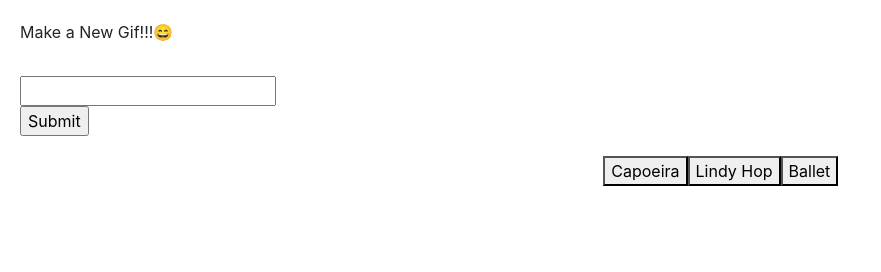
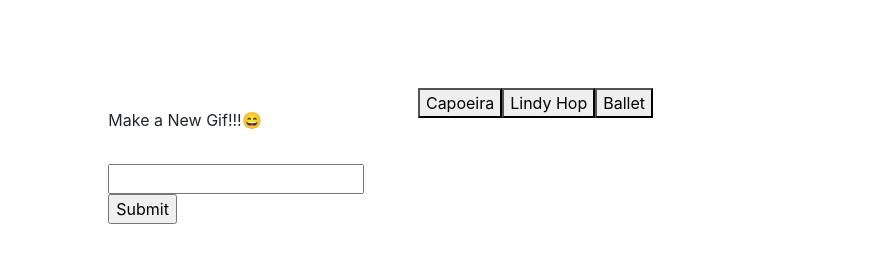
Before and after one commit to dandiflower/GifTastic, a plain HTML site: page index.html in a window 1280 px wide. Shown: the whole page, without its empty margins (0-881 px from the left). Drawn offline with nearby package versions, Linux system fonts and the light colour scheme.

Commit message:
styling v1

```diff
--- a/assets/css/style.css
+++ b/assets/css/style.css
@@ -1,5 +1,11 @@
 
 
-.gifs {
-    float: right;
+body {
+    margin-left: 5%;
+    margin-top: 5%;
 }
+
+.row {
+    float: left;
+    padding: 2%;
+}
--- a/assets/javascript/app.js
+++ b/assets/javascript/app.js
@@ -18,7 +18,7 @@ var buttonArray = ["Capoeira", "Lindy Hop", "Ballet"];
 
 function renderButton(){
 
-    $('#gif-container').empty();
+    $('#but').empty();
 
     for(var i =0;i< buttonArray.length; i++){
         var newBtn = $("<button>");
@@ -26,7 +26,7 @@ function renderButton(){
         newBtn.attr("class","gif-button");
         newBtn.text(buttonArray[i]);
         //add data-topic of topic
-        $('#gif-container').append(newBtn);
+        $('#but').append(newBtn);
 
     }
 }
@@ -63,7 +63,7 @@ renderButton();
            myImg.attr("src", arr[i].images.fixed_height_still.url);
            myImg.attr("data-still", arr[i].images.fixed_height_still.url);
            myImg.attr("data-animate", arr[i].images.fixed_height.url);
-            myGifDiv.append(myImg);
+            myGifDiv.prepend(myImg);
             var myGif = $("<img>");
             //myImg.attr("data-gif", arr[i].images.fixed_height.url);
             $("#gif-container").prepend(myGifDiv);
@@ -114,14 +114,4 @@ renderButton();
 
 
 
-        // if (x.style.display === "true") {
-        //     x.style.display = "true";
-        // } else {
-        //     x.style.display = "false";
-        // }
-
-
-    // function myForm() {
-    //
-
 };
--- a/index.html
+++ b/index.html
@@ -14,7 +14,7 @@
 
 <body>
 <div class="row">
-    <div class="col-lg-3">
+    <div class="col-lg-12">
         <form class="card-body">
             <label for="but-input">Make a New Gif!!!😄</label><br><br>
             <input type="text" id="but-input"></input><br>
@@ -24,11 +24,11 @@
     <br>
 </div>
 
-<div class="col-lg-8">
+<div class="row" id="but">
+<div class="col-lg-12"></div>
+</div>
 
-    <div class="gifs" id="gif-container"></div>
-
-</div>
+<div class="row col-lg-12 gifs" id="gif-container"></div>
 
 </body>
 </html>
```
